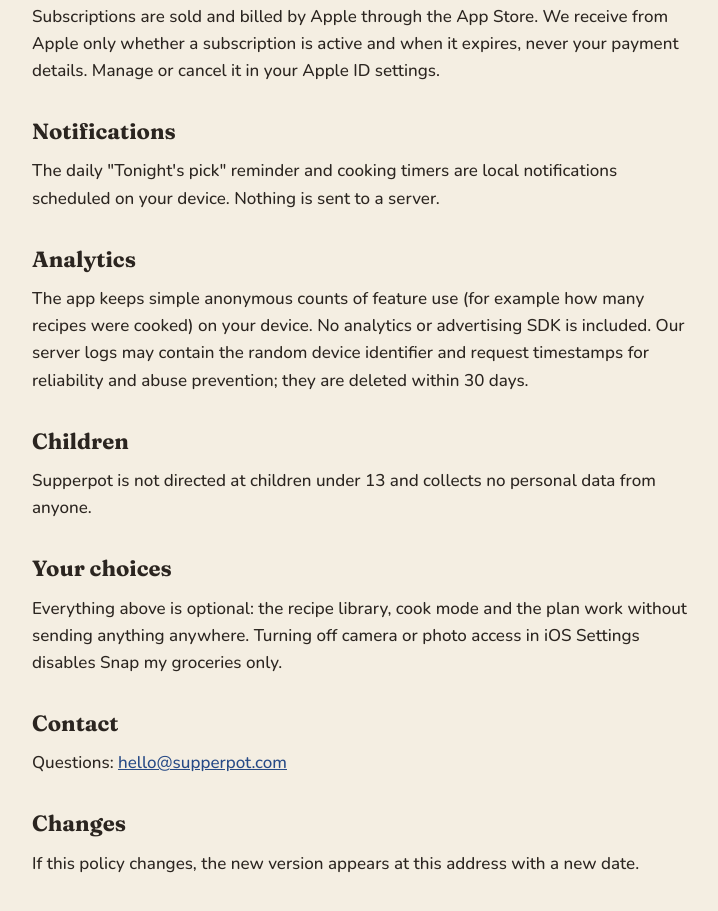
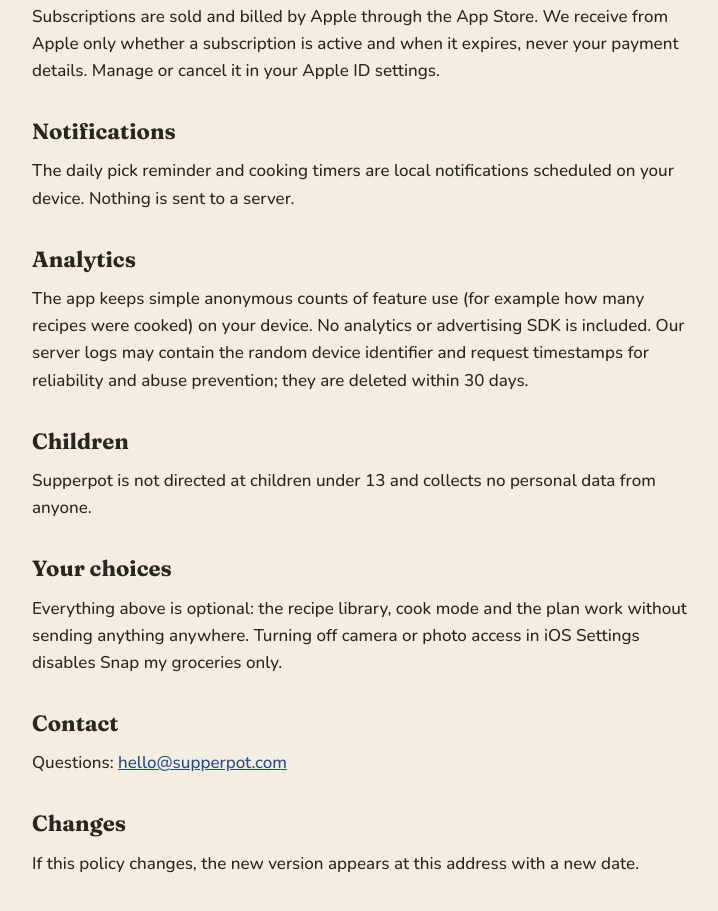
Before and after one commit to molecoder22/supperpot-site, a plain HTML site: page privacy.html in a window 1280 px wide. Shown: the part 1027-1938 px from the top of the page, without its empty margins (248-966 px from the left). Drawn offline with nearby package versions, Linux system fonts and the light colour scheme.

Commit message:
Daily pick wording

```diff
--- a/privacy.html
+++ b/privacy.html
@@ -39,7 +39,7 @@
   <p>Subscriptions are sold and billed by Apple through the App Store. We receive from Apple only whether a subscription is active and when it expires, never your payment details. Manage or cancel it in your Apple ID settings.</p>
 
   <h2>Notifications</h2>
-  <p>The daily "Tonight's pick" reminder and cooking timers are local notifications scheduled on your device. Nothing is sent to a server.</p>
+  <p>The daily pick reminder and cooking timers are local notifications scheduled on your device. Nothing is sent to a server.</p>
 
   <h2>Analytics</h2>
   <p>The app keeps simple anonymous counts of feature use (for example how many recipes were cooked) on your device. No analytics or advertising SDK is included. Our server logs may contain the random device identifier and request timestamps for reliability and abuse prevention; they are deleted within 30 days.</p>
```
